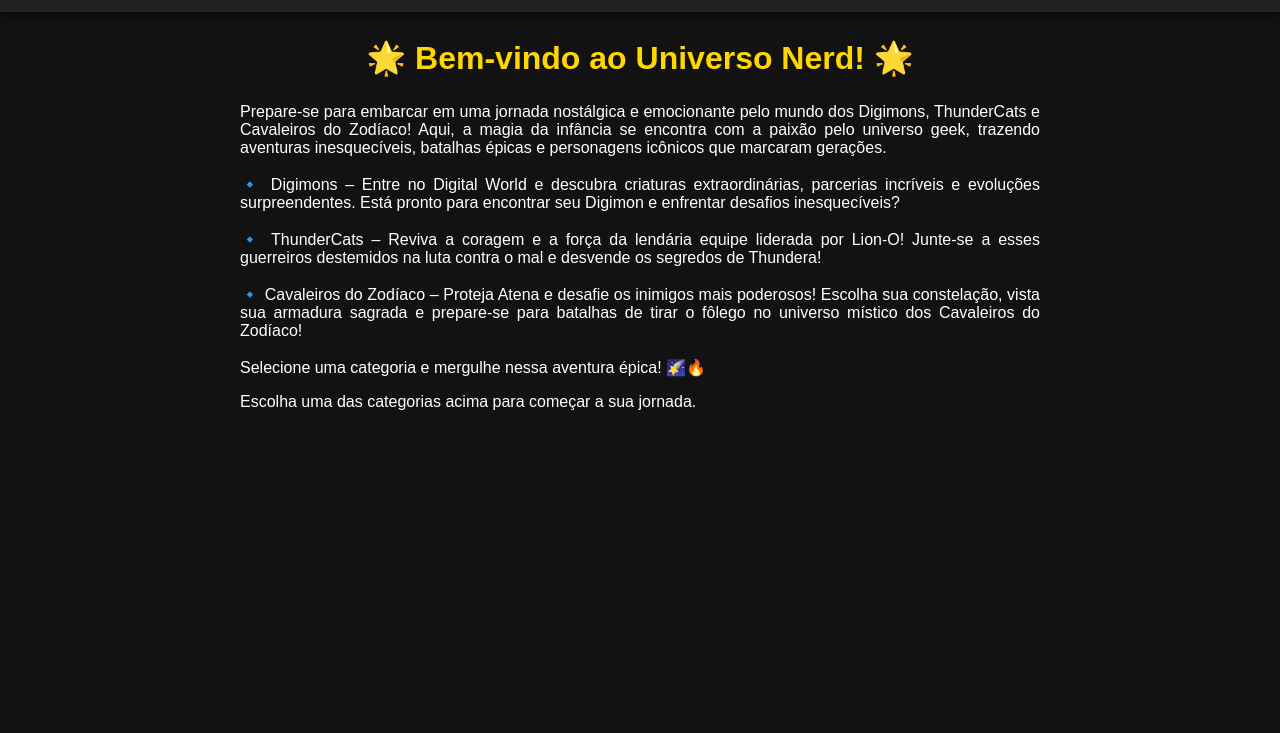
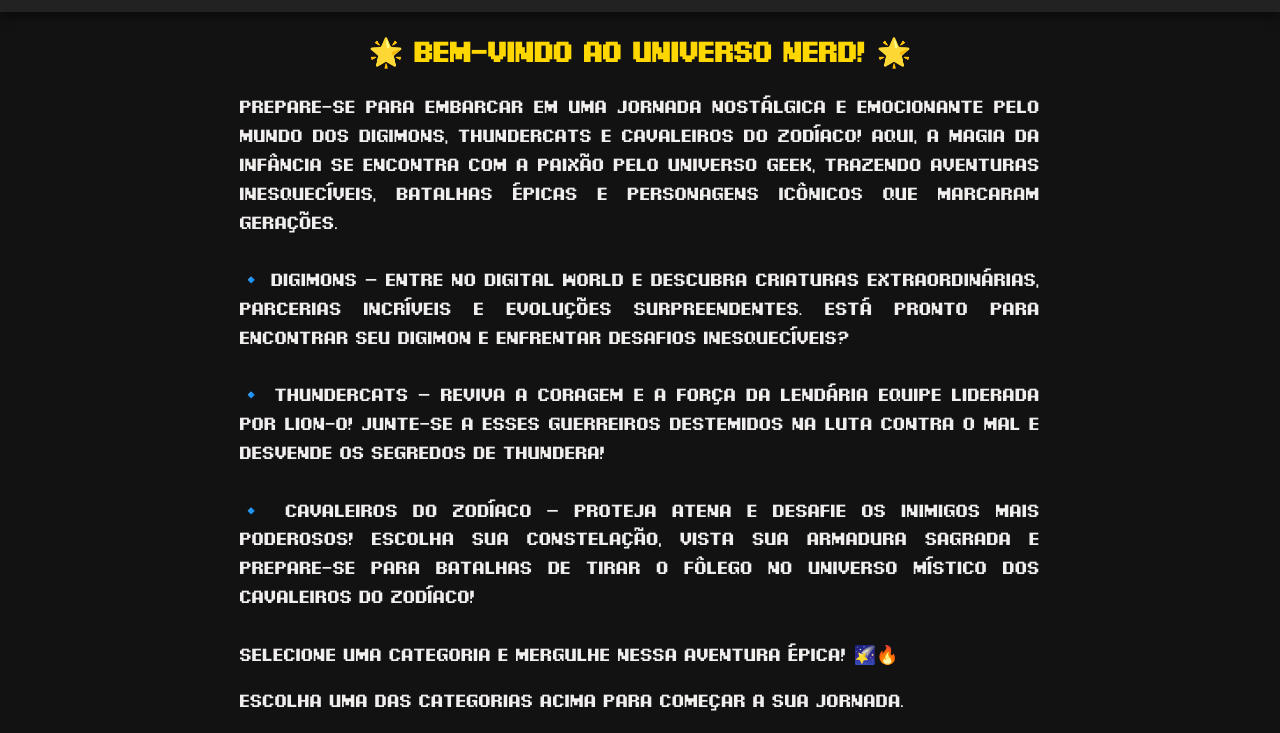
Before and after one commit to pelegobruno/digodrex, a plain HTML site: page index.html in a window 1280 px wide. Shown: the part 142-875 px from the top of the page. Before the commit the page ends 800 px from the top, so only its background shows below. Drawn offline with Linux system fonts and the light colour scheme.

Commit message:
Add files via upload

```diff
--- a/styles.css
+++ b/styles.css
@@ -86,6 +86,16 @@
 
 
 /*centralize e justifiaque o texto inicial*/
+/* Estilo para centralizar e justificar os textos */
+/* Importa a fonte personalizada */
+@font-face {
+    font-family: 'Pixel Digivolve';
+    src: url('assets/fonts/pixel_digivolve/Pixel\ Digivolve.otf') format('truetype');
+    font-weight: normal;
+    font-style: normal;
+}
+
+/* Estilos gerais */
 .hero {
     text-align: center; /* Centraliza o conteúdo */
     max-width: 800px; /* Define uma largura máxima */
@@ -93,6 +103,15 @@
 }
 .hero p {
     text-align: justify; /* Justifica o texto */
+    font-size: 18px; /* Ajusta o tamanho da fonte */
+    line-height: 1.6; /* Melhora a legibilidade */
+    color: #f1eeee; /* Cor do texto */
+    font-family: 'Pixel Digivolve', sans-serif; /* Aplica a fonte personalizada */
+}
+.hero h1 {
+    font-size: 28px; /* Ajusta o tamanho do título */
+    font-weight: bold;
+    font-family: 'Pixel Digivolve', sans-serif; /* Aplica a fonte ao título */
 }
 
 
```
